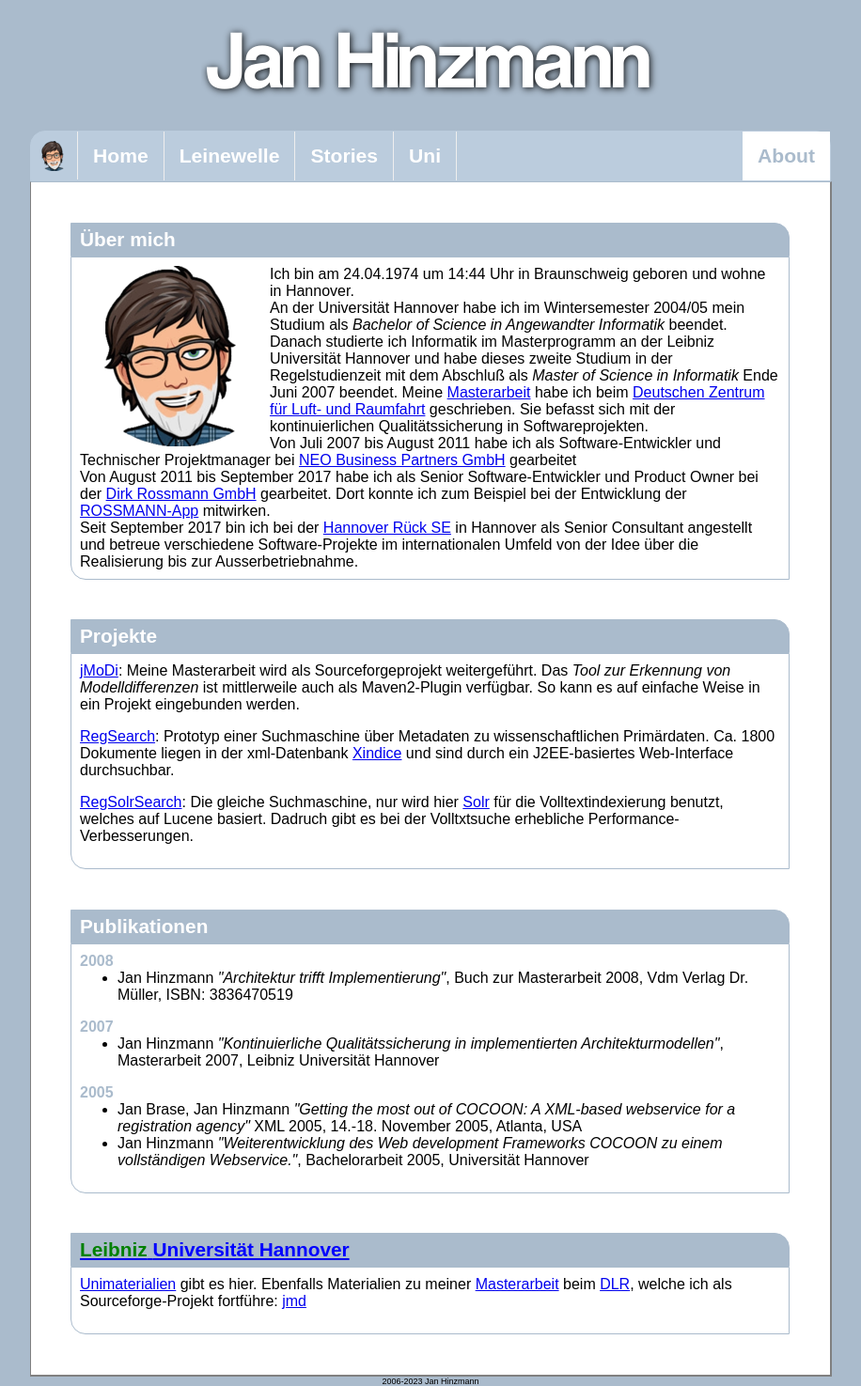
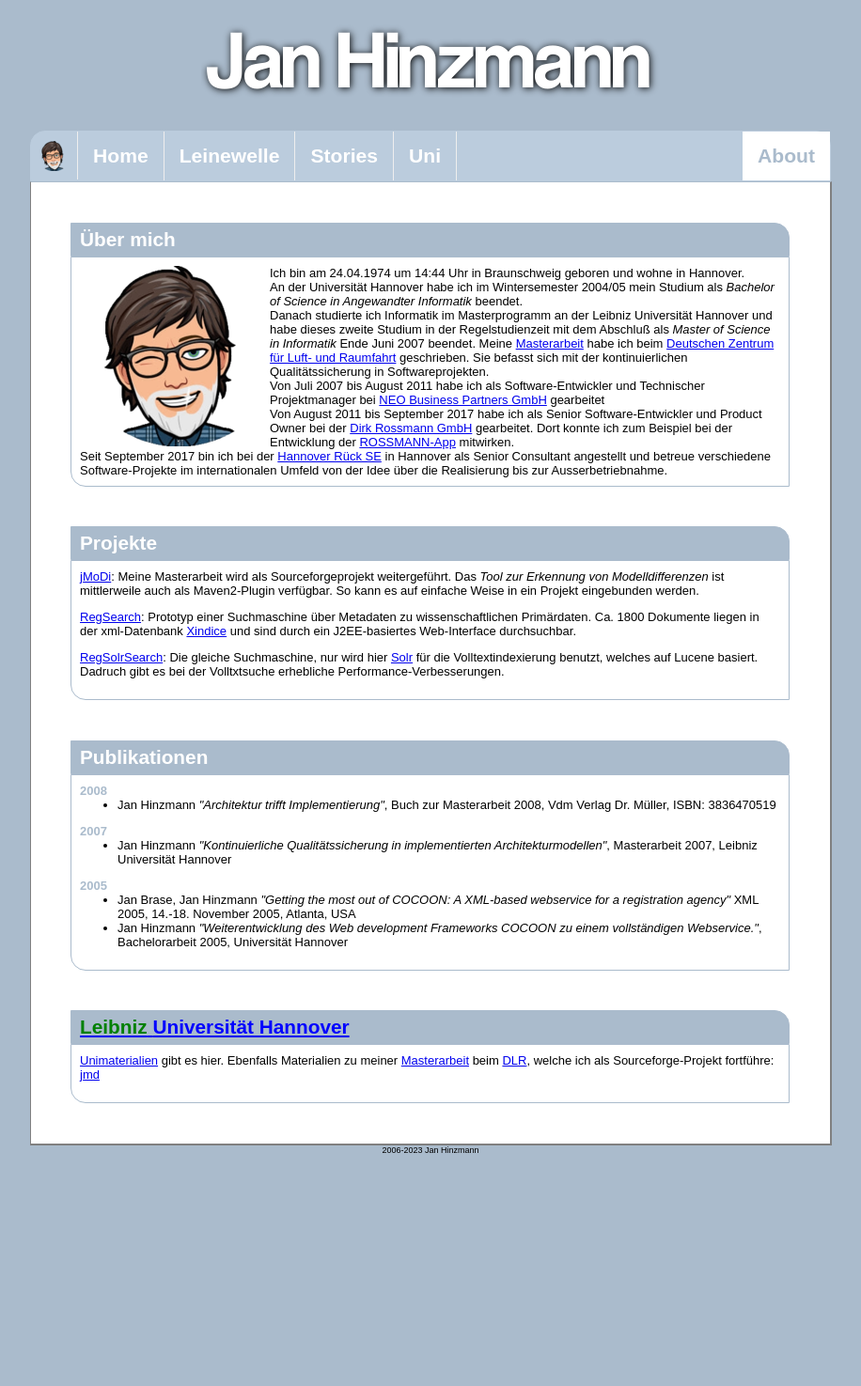
Before and after one commit to janykey/janykey.github.io, a PHP site: page /about.html in a window 1280 px wide. Shown: the whole page at 94% size, without its empty margins (182-1098 px from the left). After the commit the page ends 1227 px from the top, so only its background shows below. Run offline with PHP 8.4, Linux system fonts and the light colour scheme.

Commit message:
update page

```diff
--- a/style/janhinzmann.css
+++ b/style/janhinzmann.css
@@ -112,6 +112,7 @@ h3 {
     margin-top:0px;
     margin-bottom:5%;
     padding:9px;
+    font-size: small;
 }
 
 .spacer {
```
